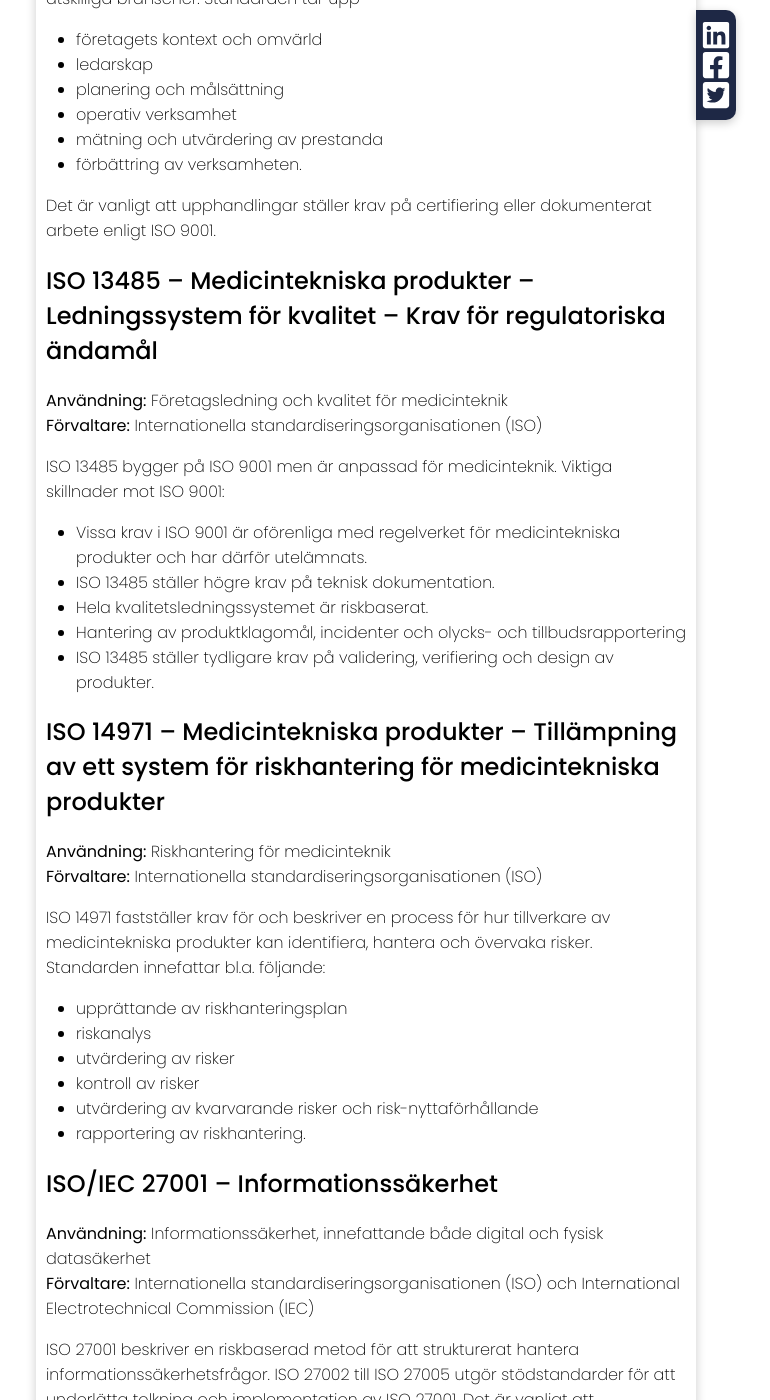
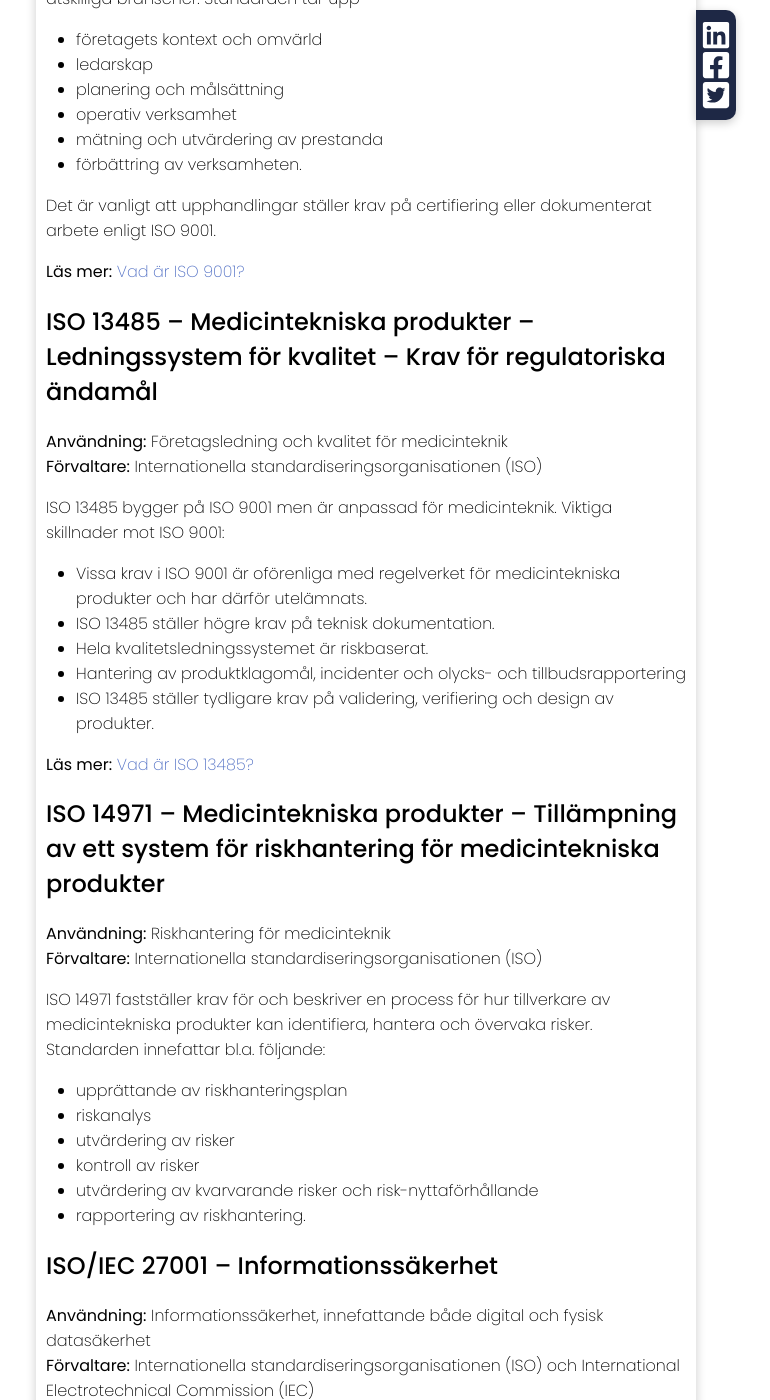
Before and after one commit to teddykladdkak/ehalsa-sverige, a Jekyll site: the page built from _posts/2021-07-31-standarder.markdown, in a window 1280 px wide and 1400 px high, scrolled down 4020 px. Shown: the whole window, without its empty margins (254-1024 px from the left). Built offline with Jekyll 4.4.1, drawn with Linux system fonts in a browser that asks for light colours; comment, search, counter and statistics services are not loaded.

Commit message:
Uppdaterat översiktsartikeln om standarder med länkar

```diff
--- a/_posts/2021-07-31-standarder.markdown
+++ b/_posts/2021-07-31-standarder.markdown
@@ -97,6 +97,9 @@ ISO 9001 är en allmän standard för kvalitetssystem, som används världen öv
 * förbättring av verksamheten.
 
 Det är vanligt att upphandlingar ställer krav på certifiering eller dokumenterat arbete enligt ISO 9001.
+
+**Läs mer:** [Vad är ISO 9001?](/2021/10/28/iso-9001.html)
+
 ## ISO 13485 – Medicintekniska produkter – Ledningssystem för kvalitet – Krav för regulatoriska ändamål {#iso-13485}
 **Användning:** Företagsledning och kvalitet för medicinteknik\
 **Förvaltare:** Internationella standardiseringsorganisationen (ISO)
@@ -108,6 +111,8 @@ ISO 13485 bygger på ISO 9001 men är anpassad för medicinteknik. Viktiga skill
 * Hela kvalitetsledningssystemet är riskbaserat.
 * Hantering av produktklagomål, incidenter och olycks- och tillbudsrapportering
 * ISO 13485 ställer tydligare krav på validering, verifiering och design av produkter.
+
+**Läs mer:** [Vad är ISO 13485?](/2021/11/11/iso-13485.html)
 
 ## ISO 14971 – Medicintekniska produkter – Tillämpning av ett system för riskhantering för medicintekniska produkter {#iso-14971}
 **Användning:** Riskhantering för medicinteknik\
@@ -127,6 +132,8 @@ ISO 14971 fastställer krav för och beskriver en process för hur tillverkare a
 **Förvaltare:** Internationella standardiseringsorganisationen (ISO) och International Electrotechnical Commission (IEC)
 
 ISO 27001 beskriver en riskbaserad metod för att strukturerat hantera informationssäkerhetsfrågor. ISO 27002 till ISO 27005 utgör stödstandarder för att underlätta tolkning och implementation av ISO 27001. Det är vanligt att verksamheter integrerar ISO 27001 med ISO 9001.
+
+[Vad är ISO 27001?](/2021/11/04/iso-27001.html)
 
 ## ISO/IEC 27017 – Säkerhetstekniker – Riktlinjer för säkerhetsåtgärder för molntjänster baserade på SS-ISO/IEC 27002 {#iso-iec-27017}
 **Användning:** Informationssäkerhet särskilt för molntjänster\
```
